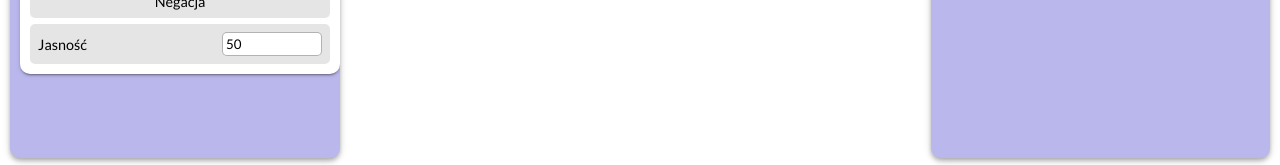
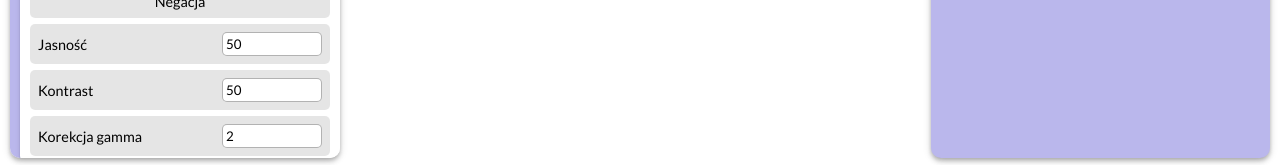
Before and after one commit to nizioleque/gk-lab-3, a React (Create React App) app: page / in a window 1280 px wide. Shown: the part 632-797 px from the top of the page. Built offline with nearby package versions, Linux system fonts and the light colour scheme; the HTML template or start-up script is replaced by a standard one.

Commit message:
Implement remaining filters

```diff
--- a/src/components/Menu.tsx
+++ b/src/components/Menu.tsx
@@ -93,6 +93,21 @@ function Menu() {
             fnBuilder={(param) => (value) => value + param}
             showParam
           />
+          <FilterButton
+            text='Kontrast'
+            type={FilterType.Contrast}
+            fnBuilder={(param) => (value) => {
+              const a = 128 / (128 - param);
+              return a * value - a * param;
+            }}
+            showParam
+          />
+          <FilterButton
+            text='Korekcja gamma'
+            type={FilterType.Gamma}
+            fnBuilder={(param) => (value) => Math.pow(value / 255, param) * 255}
+            showParam
+          />
         </div>
       </div>
     </div>
```
